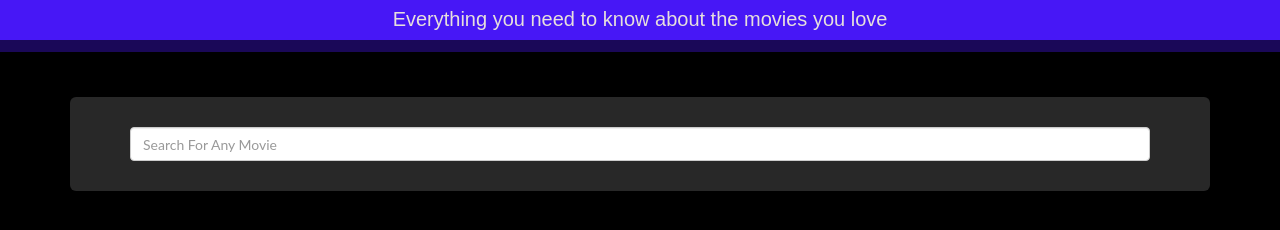
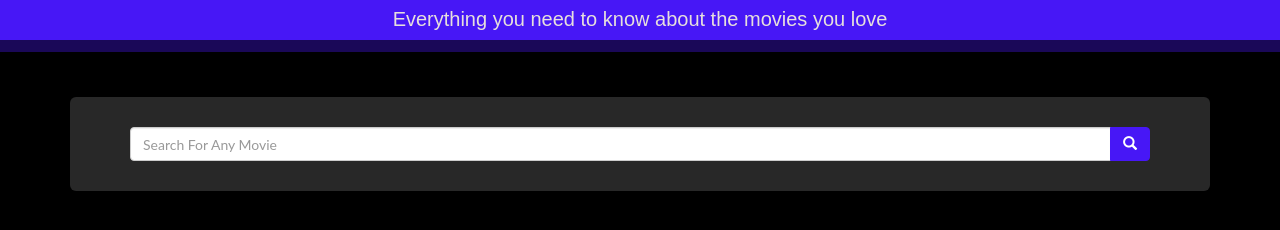
Before and after one commit to Hansen1717/The_Movie_App, a plain HTML site: page index.html in a window 1280 px wide. Shown: the part 62-292 px from the top of the page. Drawn offline with nearby package versions, Linux system fonts and the light colour scheme.

Commit message:
enhancements to index.html and movie_info.html

```diff
--- a/index.html
+++ b/index.html
@@ -7,16 +7,15 @@
   <meta http-equiv="X-UA-Compatible" content="ie=edge">
   <link href="https://fonts.googleapis.com/css?family=Lobster" rel="stylesheet">
   <link rel="stylesheet" href="https://unpkg.com/purecss@1.0.0/build/pure-min.css" integrity="sha384-nn4HPE8lTHyVtfCBi5yW9d20FjT8BJwUXyWZT9InLYax14RDjBj46LmSztkmNP9w"
-  crossorigin="anonymous">
+    crossorigin="anonymous">
 
   <title>Movie Mania</title>
   <link rel="icon" href="assets/images/movie_logo.jpg">
   <link href="https://maxcdn.bootstrapcdn.com/bootstrap/3.3.7/css/bootstrap.min.css" rel="stylesheet" integrity="sha384-BVYiiSIFeK1dGmJRAkycuHAHRg32OmUcww7on3RYdg4Va+PmSTsz/K68vbdEjh4u"
-  crossorigin="anonymous">
+    crossorigin="anonymous">
   <link rel="stylesheet" href="assets/css/style.css">
 
-  <script src="https://code.jquery.com/jquery-3.3.1.js" integrity="sha256-2Kok7MbOyxpgUVvAk/HJ2jigOSYS2auK4Pfzbm7uH60="
-  crossorigin="anonymous"></script>
+  <script src="https://code.jquery.com/jquery-3.3.1.js" integrity="sha256-2Kok7MbOyxpgUVvAk/HJ2jigOSYS2auK4Pfzbm7uH60=" crossorigin="anonymous"></script>
 
   <script src="https://unpkg.com/axios/dist/axios.min.js"></script>
   <script src="assets/javascript/main.js"></script>
@@ -26,18 +25,26 @@
 <body>
   <div class="pure-g">
     <div class="pure-u-1 header text-center">
-        <h1>The Movie App</h1>
-        <h2>Everything you need to know about the movies you love</h2>
+      <h1>The Movie App</h1>
+      <h2>Everything you need to know about the movies you love</h2>
     </div>
   </div>
 
   <div class="container">
     <div class="jumbotron">
       <form id="searchForm">
-        <input type="text" class="form-control" id="searchText" placeholder="Search For Any Movie">
+        <div class="input-group">
+          <input type="text" class="form-control" id="searchText" placeholder="Search For Any Movie" required >
+          <div class="input-group-btn">
+            <button class="btn btn-primary" id="searchBtn" type="submit">
+              <i class="glyphicon glyphicon-search"></i>
+            </button>
+          </div>
+        </div>
       </form>
     </div>
   </div>
+
   <div class="container">
     <div id="movies" class="row"></div>
   </div>
```
